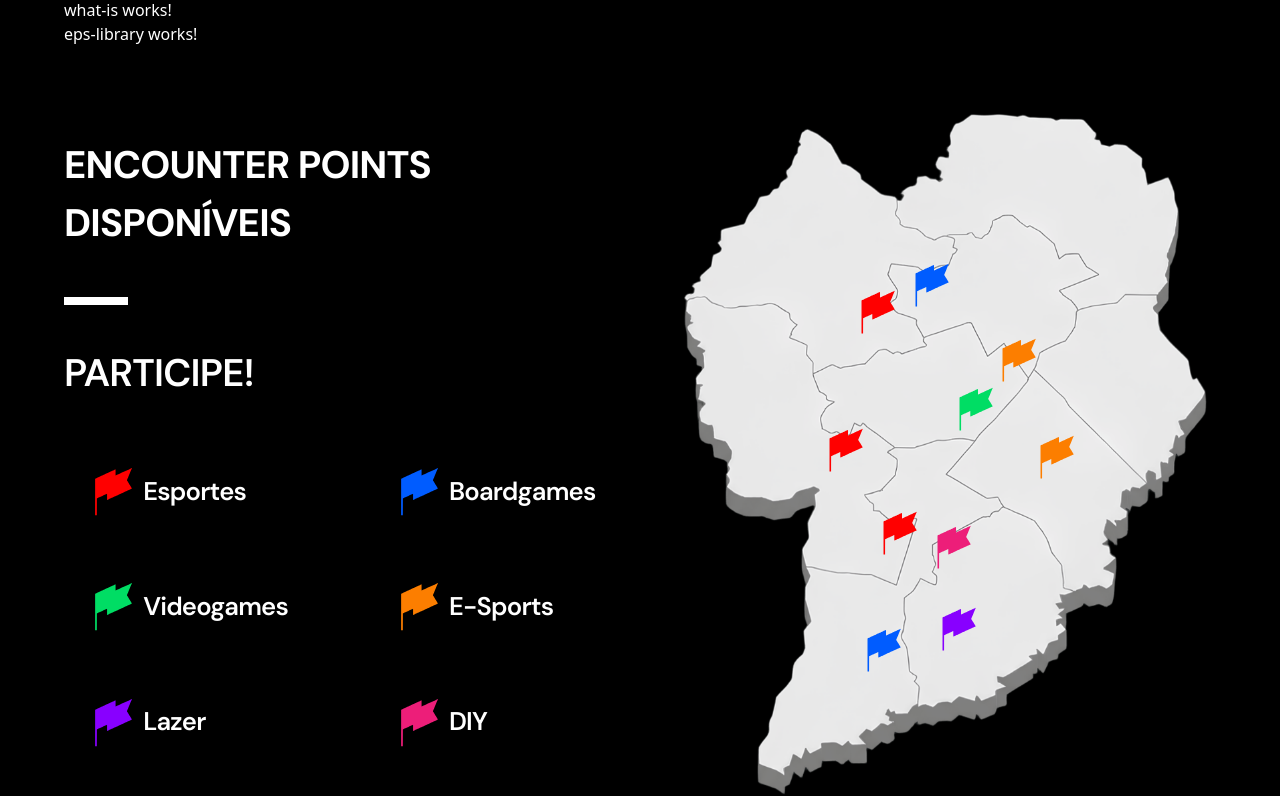
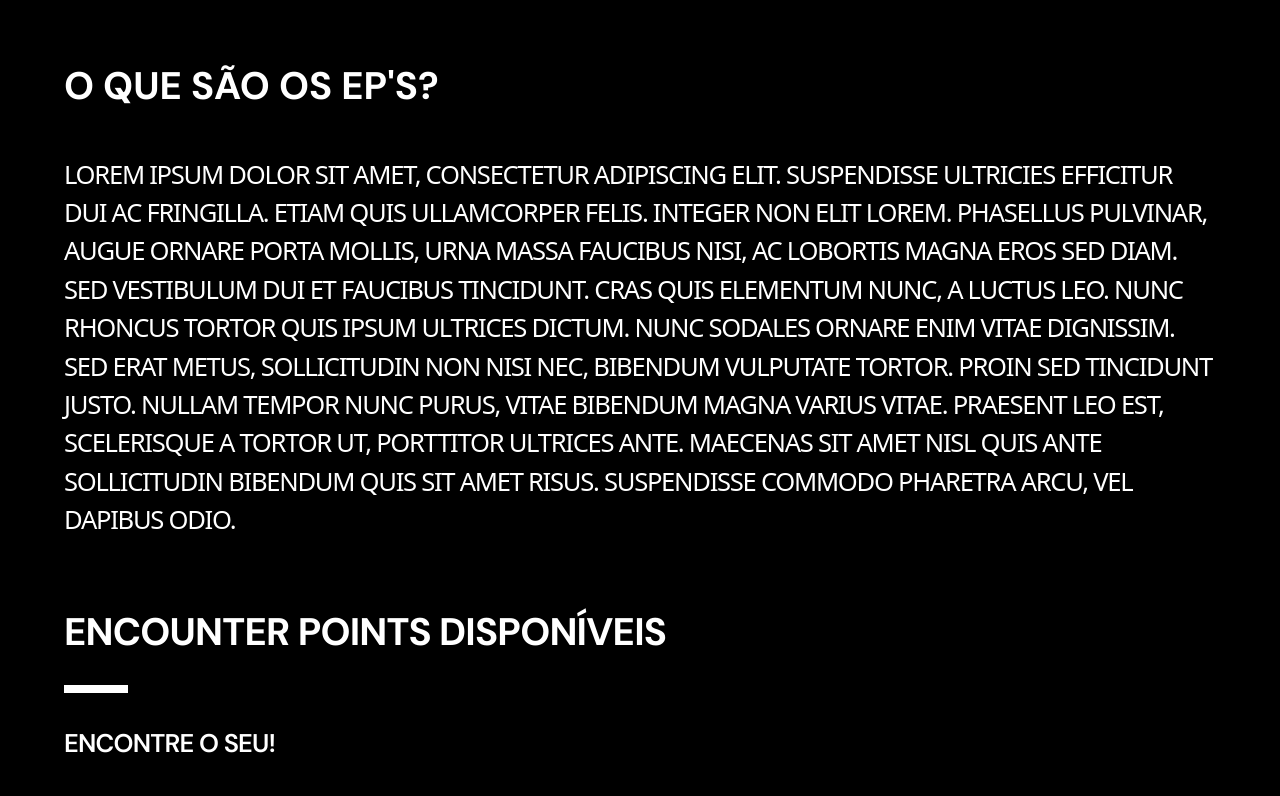
Before and after one commit to louroRafael/encounter-points-system, an Angular app in the folder EPS.Frontend/: page / in a window 1280 px wide. Shown: the part 818-1614 px from the top of the page. Built offline with nearby package versions, Linux system fonts and the light colour scheme; a web font is replaced by a local one.

Commit message:
adjust layout

```diff
--- a/EPS.Frontend/src/app/core/layout/menu/menu.ts
+++ b/EPS.Frontend/src/app/core/layout/menu/menu.ts
@@ -15,8 +15,9 @@ export class Menu {
   isMenuOpen = false;
   menuItems = [
     { label: 'Home', ref: 'home' },
-    // { label: 'O que é', ref: 'about' },
-    { label: 'Encontre o seu', ref: 'ep-find' },
+    { label: 'O que é', ref: 'what-is' },
+    { label: 'Encontre o seu', ref: 'eps-library' },
+    { label: 'Onde estamos', ref: 'ep-find' },
     { label: 'FAQ', ref: 'faq' },
     // { label: 'Contato', ref: 'contact' }
   ];
--- a/EPS.Frontend/src/app/core/layout/shell/shell.html
+++ b/EPS.Frontend/src/app/core/layout/shell/shell.html
@@ -15,7 +15,7 @@
     <main class="px-[5vw]">
         <!-- <router-outlet></router-outlet> Uso de rotas futuramente -->
 
-        <div class="max-h-[86vh] overflow-y-scroll">
+        <div class="max-h-[86vh] overflow-y-scroll mb-5">
             <ul class="text-brand-primary
                     text-[clamp(3rem,15vw,18rem)]
                     font-semibold tracking-tighter leading-[0.8] uppercase"
--- a/EPS.Frontend/src/app/features/ep-find/ep-find.html
+++ b/EPS.Frontend/src/app/features/ep-find/ep-find.html
@@ -1,23 +1,15 @@
 <section id="ep-find" class="mx-auto py-6">
-    <div class="grid grid-cols-1 md:grid-cols-[auto,1fr] gap-4 items-center mt-[5vh]">
+    <div class="grid grid-cols-1 md:grid-cols-[auto,1fr] gap-4 items-start mt-[5vh]">
 
         <div class="mx-auto flex flex-col items-start font-semibold tracking-tighter">
-            <h2 class="mb-3 md:mb-7 text-[clamp(1.6rem,3vw,2.4rem)] font-bold uppercase">Encounter Points<br/>Disponíveis</h2>
-            <div class="w-16 h-2 bg-white mt-4"></div>
-            <p class="mt-5 md:mt-10 text-[clamp(1.6rem,3vw,2.4rem)] uppercase">Participe!</p>
+            <h2 class="mb-3 md:mb-7 text-[clamp(1.6rem,3vw,2.4rem)] font-bold uppercase">Onde Estamos</h2>
 
-            <div class="grid grid-cols-2 gap-4 mt-10 mx-auto md:mx-0">
+            <div class="grid grid-cols-2 gap-1 mt-10 mx-auto md:mx-0">
                 @for (category of categories; track category.id) {
-                    <div class="cursor-pointer flex flex-row justify-start items-center p-2 lg:p-6 mr-2 md:mr-10"
-                        (click)="filterCategory(category.id)"
+                    <div class="flex flex-row justify-start items-center p-2 lg:p-6 mr-2 md:mr-10"
                     >
                         <div class="relative flex-shrink-0 w-[12vw] sm:w-[10vw] md:w-[6vw] lg:w-[4vw] mr-1 aspect-square">
                             <app-ep-flag class="relative z-10" [color]="category.hexColor"></app-ep-flag>
-                            <!-- Efeito Seleção -->
-                            @if (activeCategory === category.id) {
-                                <span
-                                class="absolute z-0 -inset-2 rounded-full bg-current animate-pulse-circle pointer-events-none"></span>
-                            }
                         </div>
                         <span class="text-[clamp(1rem,2vw,2rem)] whitespace-nowrap">{{category.name}}</span>
                     </div>
@@ -30,15 +22,12 @@
             <img src="assets/images/mapa-curitiba.png" alt="Mapa de Curitiba" class="max-h-screen">
 
             @for (ep of encounterPoints; track ep.id) {
-                @if(activeCategory === null || activeCategory === ep.categoryId) {
-                    <a class="cursor-pointer absolute flex-shrink-0 w-[8vw] sm:w-[6vw] md:w-[4vw] lg:w-[3vw] lg:mr-8"
-                        [style.top.%]="ep.position.top"
-                        [style.left.%]="ep.position.left"
-                        (click)="selectEp(ep)"
-                    >
-                        <app-ep-flag [color]="ep.category?.hexColor"></app-ep-flag>
-                    </a>
-                }
+                <div class="absolute flex-shrink-0 w-[8vw] sm:w-[6vw] md:w-[4vw] lg:w-[3vw] lg:mr-8"
+                    [style.top.%]="ep.position.top"
+                    [style.left.%]="ep.position.left"
+                >
+                    <app-ep-flag [color]="ep.category?.hexColor"></app-ep-flag>
+                </div>
             }
 
         </div>
--- a/EPS.Frontend/src/app/features/eps-library/eps-library.html
+++ b/EPS.Frontend/src/app/features/eps-library/eps-library.html
@@ -1 +1,7 @@
-<p>eps-library works!</p>
+<section id="eps-library" class="mx-auto py-6">
+    <div class="mx-auto flex flex-col items-start font-semibold tracking-tighter">
+        <h2 class="mb-3 md:mb-2 text-[clamp(1.6rem,3vw,2.4rem)] font-bold uppercase">Encounter Points Disponíveis</h2>
+        <div class="w-16 h-2 bg-white mt-4"></div>
+        <h3 class="mt-5 md:mt-8 text-[clamp(1.2rem,2vw,1.8rem)] uppercase">Encontre o seu!</h3>
+    </div>
+</section>
--- a/EPS.Frontend/src/app/features/what-is/what-is.html
+++ b/EPS.Frontend/src/app/features/what-is/what-is.html
@@ -1 +1,7 @@
-<p>what-is works!</p>
+<section id="what-is" class="mx-auto py-10">
+    <h2 class="mb-3 md:mb-7 text-[clamp(1.6rem,3vw,2.4rem)] font-bold uppercase">O que são os EP's?</h2>
+
+    <div class="mt-5 md:mt-10 text-[clamp(1.2rem,2vw,1.8rem)] tracking-tighter uppercase">
+        Lorem ipsum dolor sit amet, consectetur adipiscing elit. Suspendisse ultricies efficitur dui ac fringilla. Etiam quis ullamcorper felis. Integer non elit lorem. Phasellus pulvinar, augue ornare porta mollis, urna massa faucibus nisi, ac lobortis magna eros sed diam. Sed vestibulum dui et faucibus tincidunt. Cras quis elementum nunc, a luctus leo. Nunc rhoncus tortor quis ipsum ultrices dictum. Nunc sodales ornare enim vitae dignissim. Sed erat metus, sollicitudin non nisi nec, bibendum vulputate tortor. Proin sed tincidunt justo. Nullam tempor nunc purus, vitae bibendum magna varius vitae. Praesent leo est, scelerisque a tortor ut, porttitor ultrices ante. Maecenas sit amet nisl quis ante sollicitudin bibendum quis sit amet risus. Suspendisse commodo pharetra arcu, vel dapibus odio.
+    </div>
+</section>
```
